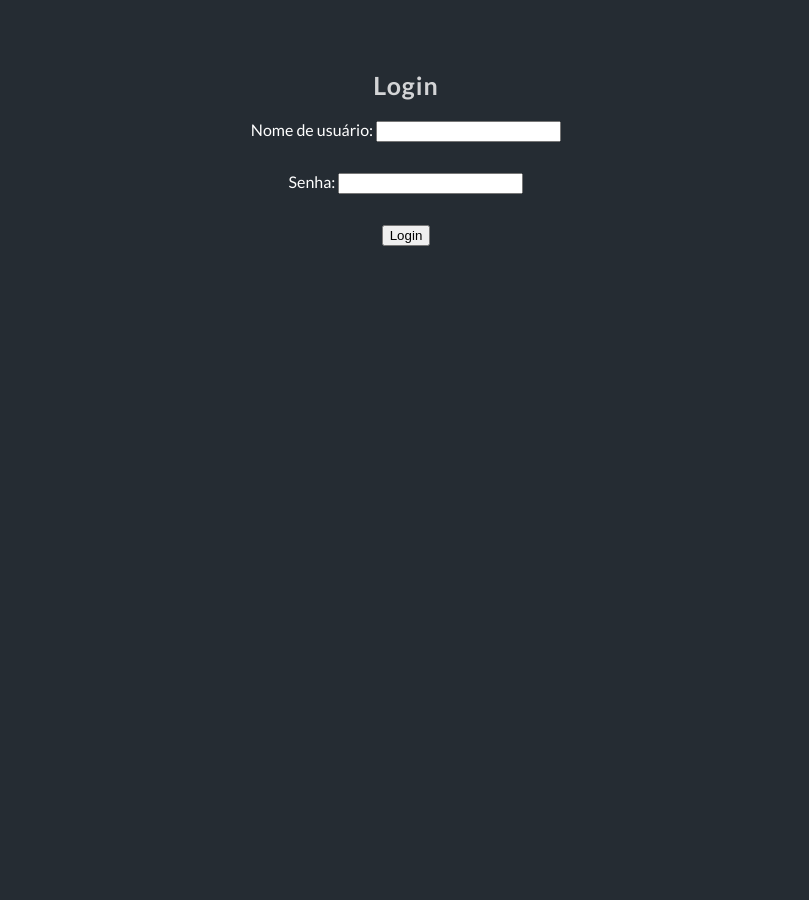
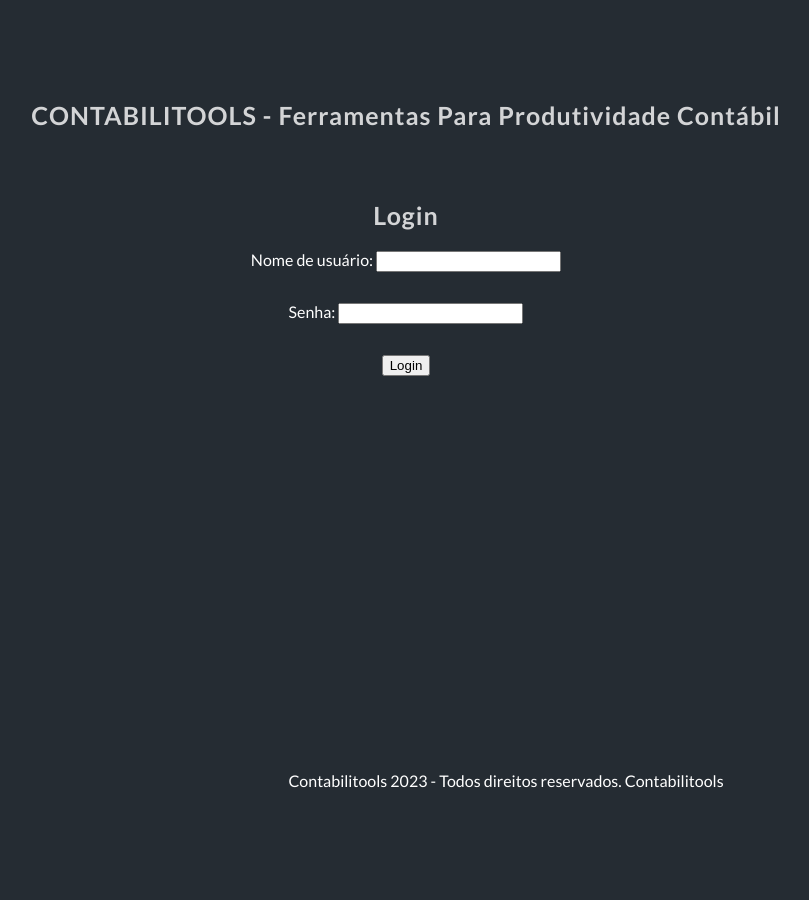
Before and after one commit to gabrielkemmer/conversor-ofx, a Flask app: page /login in a window 1280 px wide. Shown: the whole page, without its empty margins (234-1043 px from the left). Before the commit the page ends 246 px from the top, so only its background shows below. Run offline with Flask 2, Linux system fonts and the light colour scheme; some libraries are stand-ins or nearby versions.

Commit message:
Update HTML and add API

```diff
--- a/app.py
+++ b/app.py
@@ -24,10 +24,12 @@ from werkzeug.utils import secure_filename
 from pymongo import MongoClient
 from werkzeug.security import generate_password_hash, check_password_hash
 
-def create_app(host='146.190.145.32', port=5000):
+#host='146.190.145.32', port=5000
+
+def create_app():
     app = Flask(__name__)
     app.secret_key = 'Fn741953.741953'
-    app.config['SERVER_NAME'] = 'conversor.contabilitools.com.br'
+    #app.config['SERVER_NAME'] = 'conversor.contabilitools.com.br'
 
     # MongoDB configuration
     client = MongoClient('mongodb+srv://gabrielkemmer:Araujo35@cluster0.yxrnwy9.mongodb.net/?retryWrites=true&w=majority')
--- a/static/styles.css
+++ b/static/styles.css
@@ -661,3 +661,35 @@ delete-form label {
 .nome-de-usuario{
   margin-bottom: 30px;
 }
+
+.titulo{
+  margin-top: 100px;
+  margin-bottom: -30px;
+}
+.login{
+  margin-top: 100px;
+}
+
+footer {
+  padding: 10px;
+  text-align: center;
+  position: fixed;
+  bottom: 0;
+  left: 0;
+  width: 100%;
+}
+
+.footer_home{
+  margin-left:100px;
+  color: white;
+  align-items: center;
+  text-align: center;
+  text-decoration: none;
+}
+
+.link_footer{
+  color: white;
+  align-items: center;
+  text-align: center;
+  text-decoration: none;
+}
--- a/templates/login.html
+++ b/templates/login.html
@@ -5,7 +5,8 @@
     <link rel="stylesheet" type="text/css" href="{{ url_for('static', filename='styles.css') }}">
 </head>
 <body>
-    <h2>Login</h2>
+    <h3 class="titulo">CONTABILITOOLS - Ferramentas Para Produtividade Contábil</h3>
+    <h2 class="login">Login</h2>
     <form method="POST" action="/login">
         <div class="nome-de-usuario">
             <label class="nome-de-usuario" for="username">Nome de usuário:</label>
@@ -18,5 +19,8 @@
         <div>
             <input type="submit" value="Login">
         </div>
+        <footer class="footer_home">
+            Contabilitools 2023 - Todos direitos reservados. <a href="https://contabilitools.com.br/" class="link_footer">Contabilitools</a>
+        </footer>
 </body>
 </html>
--- a/templates/signup.html
+++ b/templates/signup.html
@@ -20,5 +20,8 @@
         </div>
     </form>
     <p class="criar-conta">Já tem uma conta? <a href="/login">Login</a></p>
+    <footer class="footer_home">
+        Contabilitools 2023 - Todos direitos reservados. <a href="https://contabilitools.com.br/" class="link_footer">Contabilitools</a>
+    </footer>
 </body>
 </html>
```
Also changed, not shown: api_whcmw.py (added, +62 -0 lines), templates/bb.html (+6 -2 lines), templates/bradesco.html (+6 -2 lines), templates/cef.html (+6 -2 lines), templates/cora.html (+7 -3 lines), templates/home.html (+7 -4 lines), templates/santander.html (+6 -2 lines), templates/sicred.html (+7 -3 lines), 4 other files.
